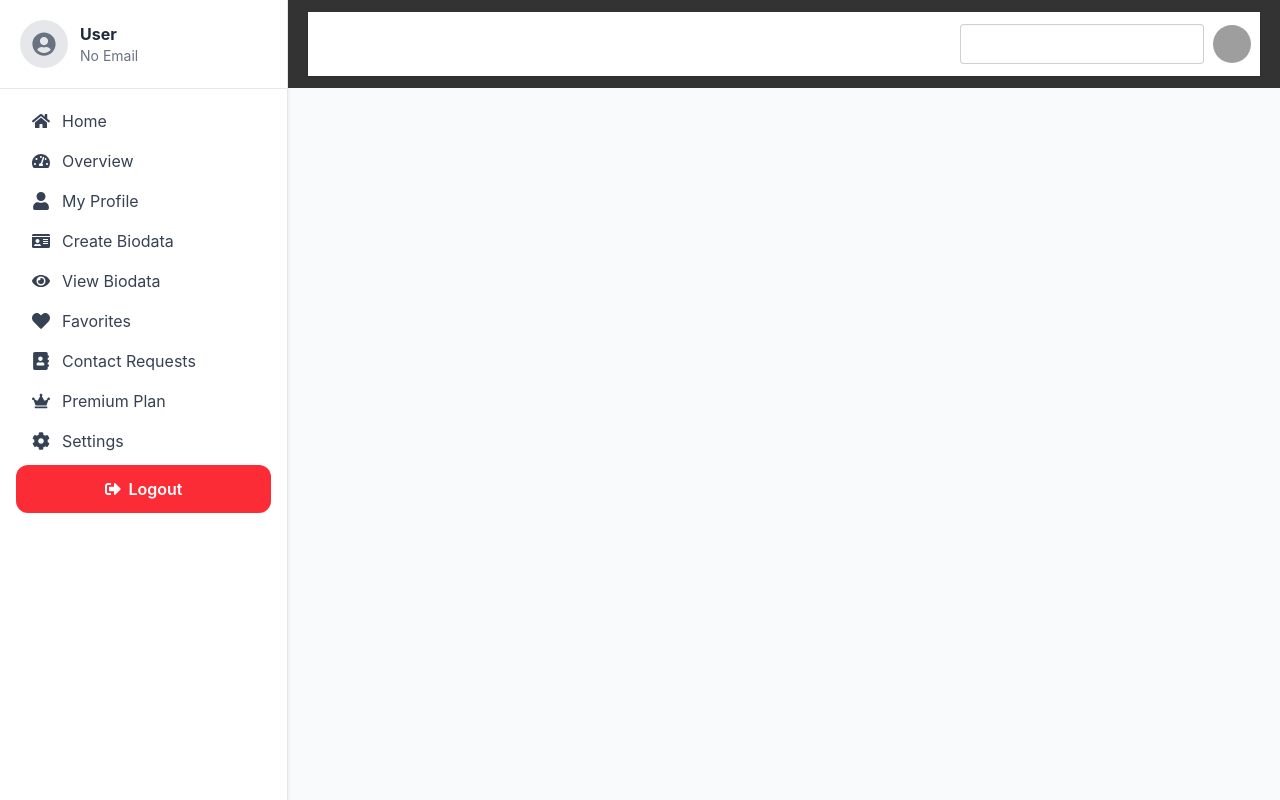
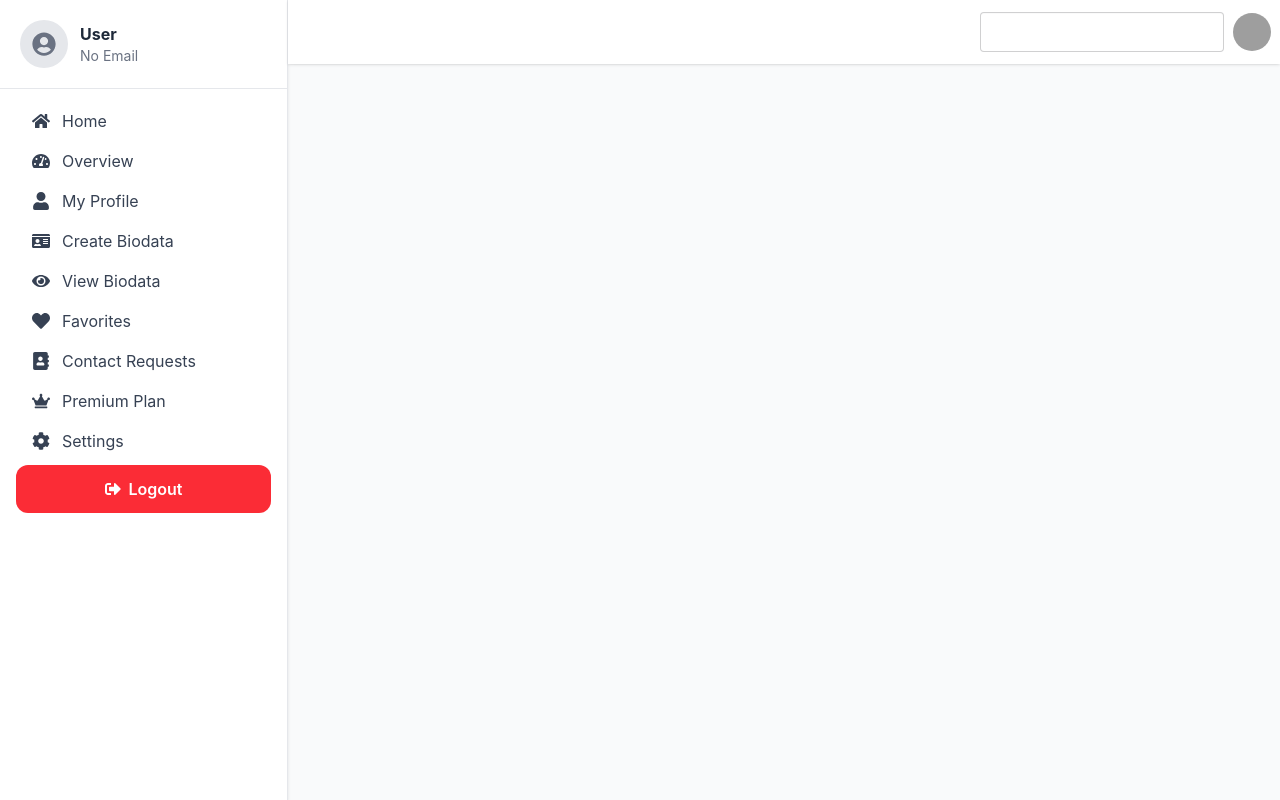
Before and after one commit to MH-liton-360/matrimony, a React (Vite) app: page /dashboard in a window 1280 px wide. Built offline with nearby package versions, Linux system fonts and the light colour scheme; no server answers; grey boxes are pictures that could not be loaded.

Commit message:
Remove padding from db navbar

```diff
--- a/src/layouts/Dashboard/Dashboard.jsx
+++ b/src/layouts/Dashboard/Dashboard.jsx
@@ -15,6 +15,7 @@ const Dashboard = ({ role }) => {
     return (
         <section>
             <title>Dashboard - Matrimony</title>
+
             <div className="bg-gray-50 min-h-screen">
                 <Sidebar user={user} logOut={logOut} menus={menus} />
 
@@ -28,7 +29,6 @@ const Dashboard = ({ role }) => {
                         width: "calc(100% - 288px)",
                         backgroundColor: "#333",
                         color: "#fff",
-                        padding: "12px 20px",
                         zIndex: 1000
                     }}>
                         <DashboardNavbar></DashboardNavbar>
@@ -36,7 +36,7 @@ const Dashboard = ({ role }) => {
                 </div>
 
                 {/* Outlet  */}
-                <div className="ml-72 min-h-screen p-6">
+                <div className="ml-72 min-h-screen pt-24 ">
                     <Outlet />
                 </div>
 
```
